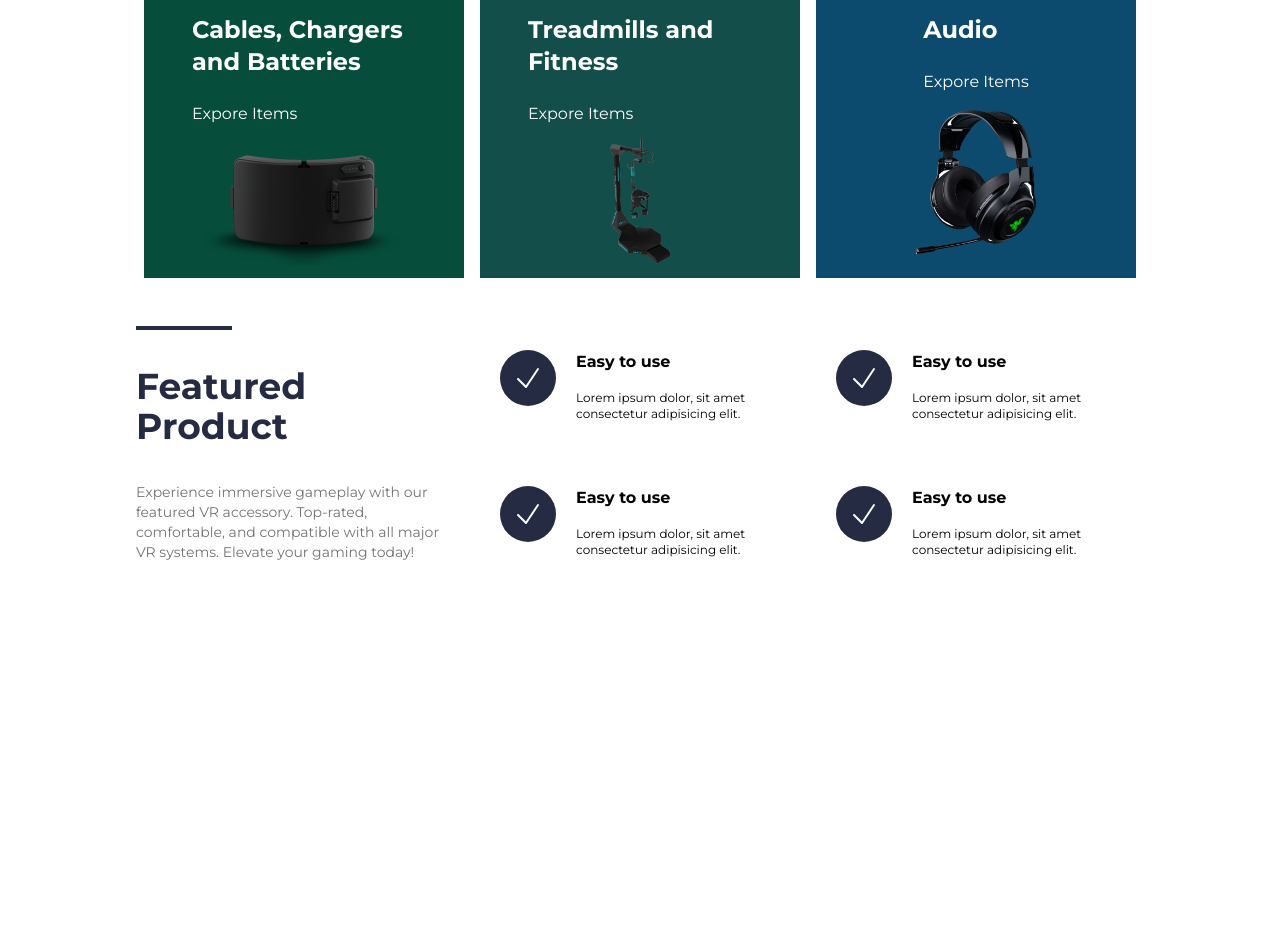
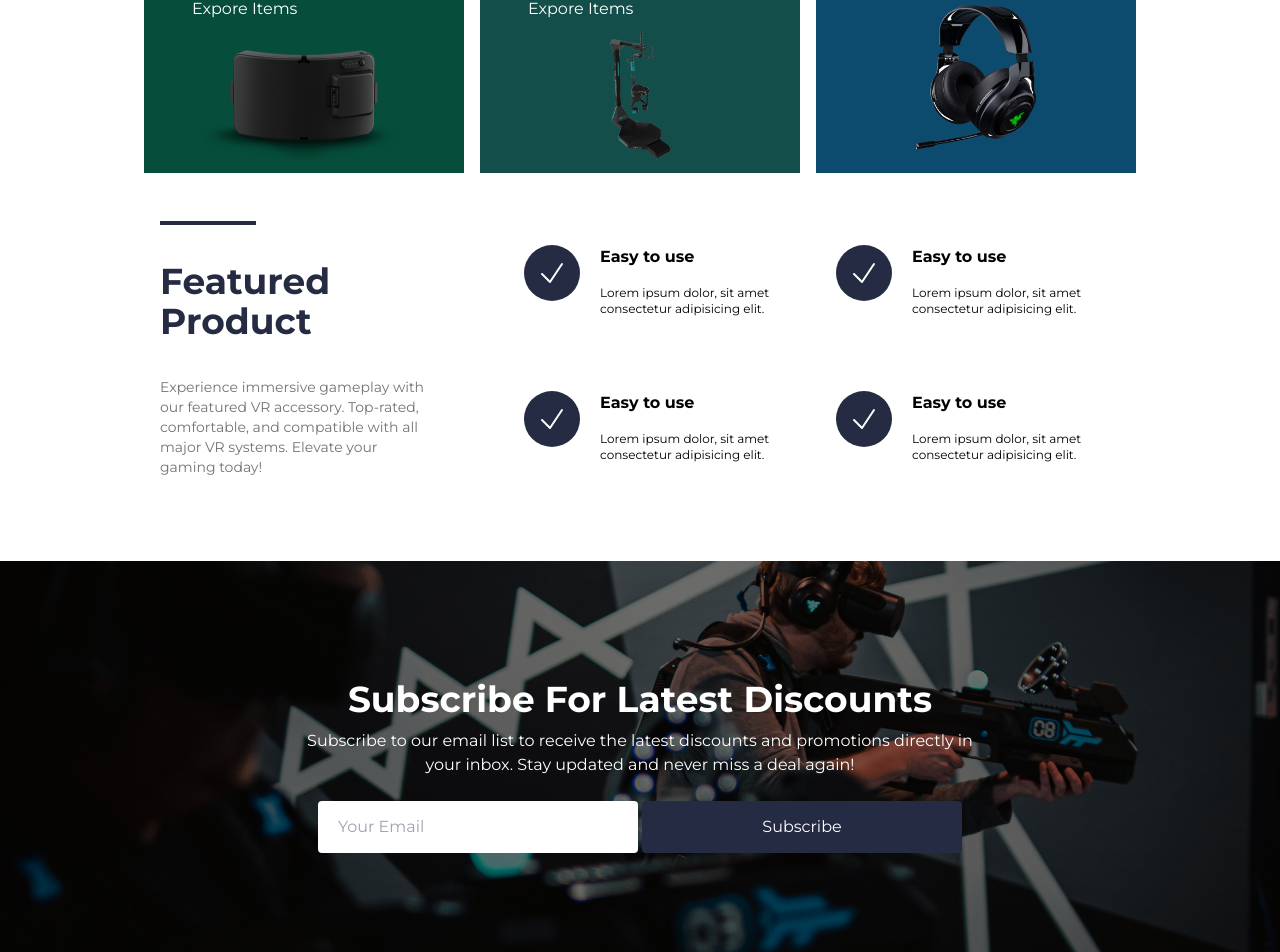
Before and after one commit to TomLi0421/pointvision, a React (Vite) app: page / in a window 1280 px wide. Shown: the part 1377-2329 px from the top of the page. Before the commit the page ends 1999 px from the top, so only its background shows below. Built offline with nearby package versions, Linux system fonts and the light colour scheme.

Commit message:
feat: create subscription component

```diff
--- a/src/App.tsx
+++ b/src/App.tsx
@@ -3,6 +3,7 @@ import AccessoriesTypeList from "./components/AccessoriesType/AccessoriesTypeLis
 import Feature from "./components/Feature/Feature";
 import Hero from "./components/Hero/Hero";
 import NavBar from "./components/Navbar/NavBar";
+import Subscription from "./components/Subscription/Subscription";
 
 function App() {
   return (
@@ -11,6 +12,7 @@ function App() {
       <Hero />
       <AccessoriesTypeList />
       <Feature />
+      <Subscription />
     </>
   );
 }
--- a/src/components/Button.tsx
+++ b/src/components/Button.tsx
@@ -1,13 +1,9 @@
-import { ReactNode } from "react";
+import { ButtonHTMLAttributes, ReactNode } from "react";
 
-interface ButtonProps {
+interface ButtonProps extends ButtonHTMLAttributes<HTMLButtonElement> {
   children: ReactNode;
 }
 
-export default function Button({ children }: ButtonProps) {
-  return (
-    <button className="bg-opacity-0 border border-solid border-white px-10 py-3.5 rounded hover:bg-white hover:text-black">
-      {children}
-    </button>
-  );
+export default function Button({ children, ...props }: ButtonProps) {
+  return <button {...props}>{children}</button>;
 }
--- a/src/components/Feature/Feature.tsx
+++ b/src/components/Feature/Feature.tsx
@@ -1,10 +1,9 @@
 import styles from "./Feature.module.css";
 import FeatureCard from "./FeatureCard";
 export default function Feature() {
-  // px-48
   return (
-    <div className="p-6 lg:max-w-[66rem] lg:mx-auto lg:lg:grid lg:grid-cols-3">
-      <div className="lg:mr-5 lg:max-w-96 lg:col-span-1">
+    <div className="p-6 sm:mb-0 lg:max-w-[66rem] lg:mx-auto lg:lg:grid lg:grid-cols-3">
+      <div className="lg:px-6 lg:mr-5 lg:max-w-96 lg:col-span-1">
         <div
           className={`${styles.feature__horizontal_line} h-1 w-24 mb-9`}
         ></div>
@@ -24,7 +23,8 @@ export default function Feature() {
 
       {/* the feature card component is used here */}
       {/* TODO: Change the title, icon and description for each card */}
-      <div className="lg:grid lg:grid-cols-2 lg:col-span-2">
+      {/* icon size should be w-14, h-14, text-white */}
+      <div className="lg:px-6 lg:grid lg:grid-cols-2 lg:col-span-2">
         <FeatureCard
           icon={
             <svg
--- a/src/components/Hero/Hero.tsx
+++ b/src/components/Hero/Hero.tsx
@@ -8,18 +8,21 @@ export default function Hero() {
       className={`${styles.hero__bg_color} text-white p-6 text-center flex flex-col xl:flex-row lg:items-center lg:justify-between lg:px-36 lg:py-20 lg:text-left`}
     >
       <div className="mb-10 xl:mr-64 lg:mb-0">
-        <h1 className="font-bold text-3xl mb-10 lg:text-6xl lg:leading-tight">
+        <h1 className="font-bold text-3xl mb-10 xl:text-6xl lg:leading-tight">
           Enhancing Your Virtual Reality, One Accessory at a Time
         </h1>
-        <h4 className="mb-10 tracking-normal lg:text-xl">
+        <h4 className="mb-10 tracking-normal xl:text-xl">
           Explore high-quality VR accessories for an unmatched virtual
           experience.
         </h4>
-        <Button>Shop Now</Button>
+
+        <Button className="bg-opacity-0 border border-solid border-white px-10 py-3.5 rounded hover:bg-white hover:text-black">
+          Shop Now
+        </Button>
       </div>
 
       <img
-        className="w-full mx-auto lg:mx-0 xl:w-1/2"
+        className="w-full mx-auto lg:w-2/3 lg:mx-0 xl:w-1/2 2xl:w-4/12"
         src={playingVR}
         alt="playing VR"
       />
--- /dev/null
+++ b/src/components/InputBox.tsx
@@ -0,0 +1,3 @@
+export default function InputBox(props: any) {
+  return <input {...props} type={props.type} placeholder={props.placeholder} />;
+}
--- /dev/null
+++ b/src/components/Subscription/Subscription.module.css
@@ -0,0 +1,3 @@
+.subscription__btn__bg_color {
+  background-color: var(--dark-blue);
+}
--- /dev/null
+++ b/src/components/Subscription/Subscription.tsx
@@ -0,0 +1,39 @@
+import subBackground from "../../assets/subscription_background.jpg";
+import Button from "../Button";
+import InputBox from "../InputBox";
+import styles from "./Subscription.module.css";
+
+export default function Subscription() {
+  return (
+    <div className="relative py-6 ">
+      <img
+        className="object-cover w-full h-[414px]"
+        src={subBackground}
+        alt="subBackground"
+      />
+      <div className="absolute inset-0 bg-black bg-opacity-50 my-6"></div>
+      <div className="absolute inset-0 flex items-center justify-center text-center">
+        <div className="px-6 md:px-72">
+          <h2 className="text-white font-bold text-4xl mb-2.5">
+            Subscribe For Latest Discounts
+          </h2>
+          <p className="text-white mb-6 max-w-[800px] mx-auto">
+            Subscribe to our email list to receive the latest discounts and
+            promotions directly in your inbox. Stay updated and never miss a
+            deal again!
+          </p>
+          <InputBox
+            className="py-3.5 pl-5 w-80 rounded mb-1 mx-auto xl:mr-1"
+            type="email"
+            placeholder="Your Email"
+          />
+          <Button
+            className={`${styles.subscription__btn__bg_color} text-white py-3.5 w-80 rounded mb-1 mx-auto`}
+          >
+            Subscribe
+          </Button>
+        </div>
+      </div>
+    </div>
+  );
+}
```
Also changed, not shown: src/assets/subscription_background.jpg (added).
